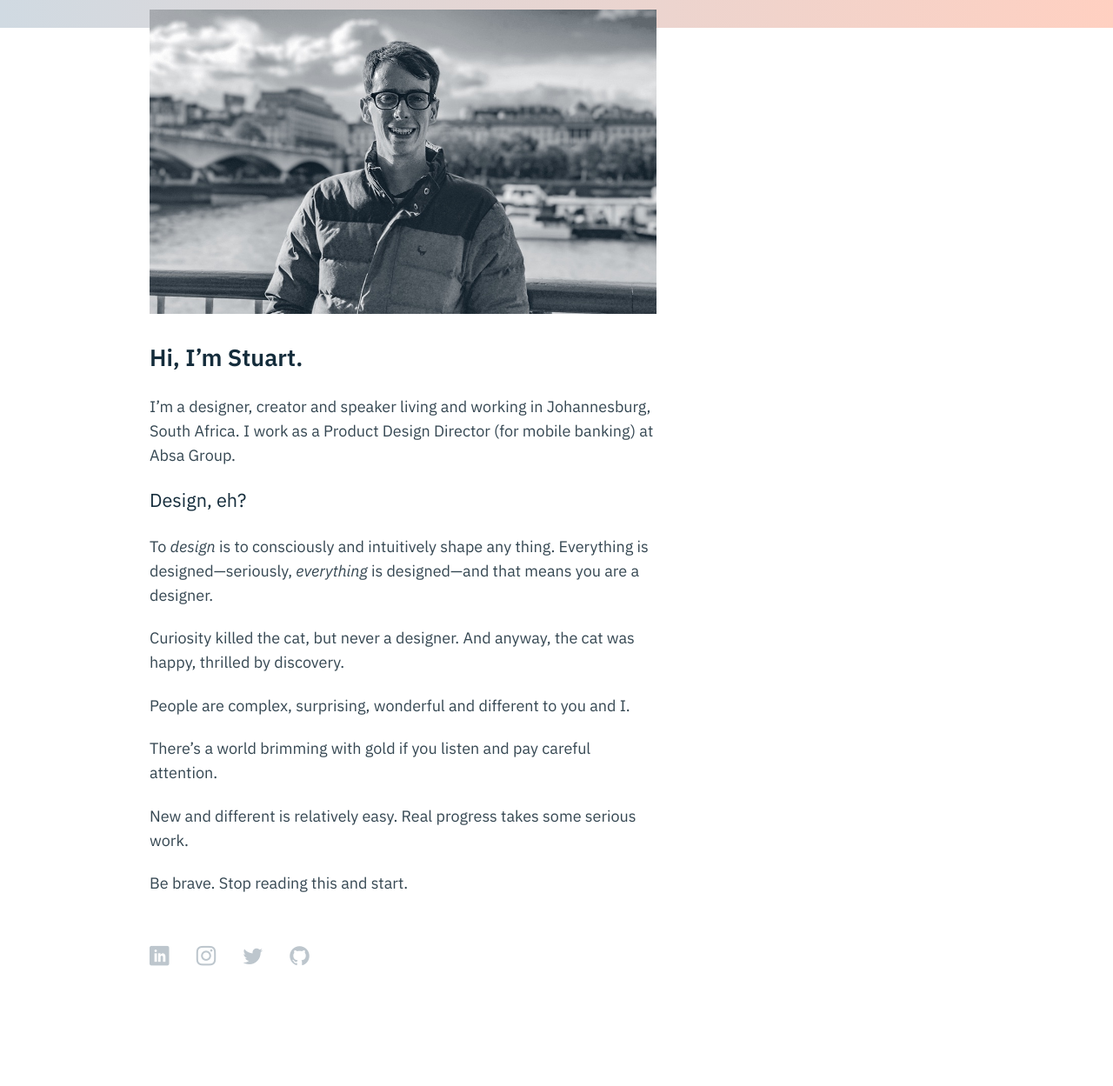
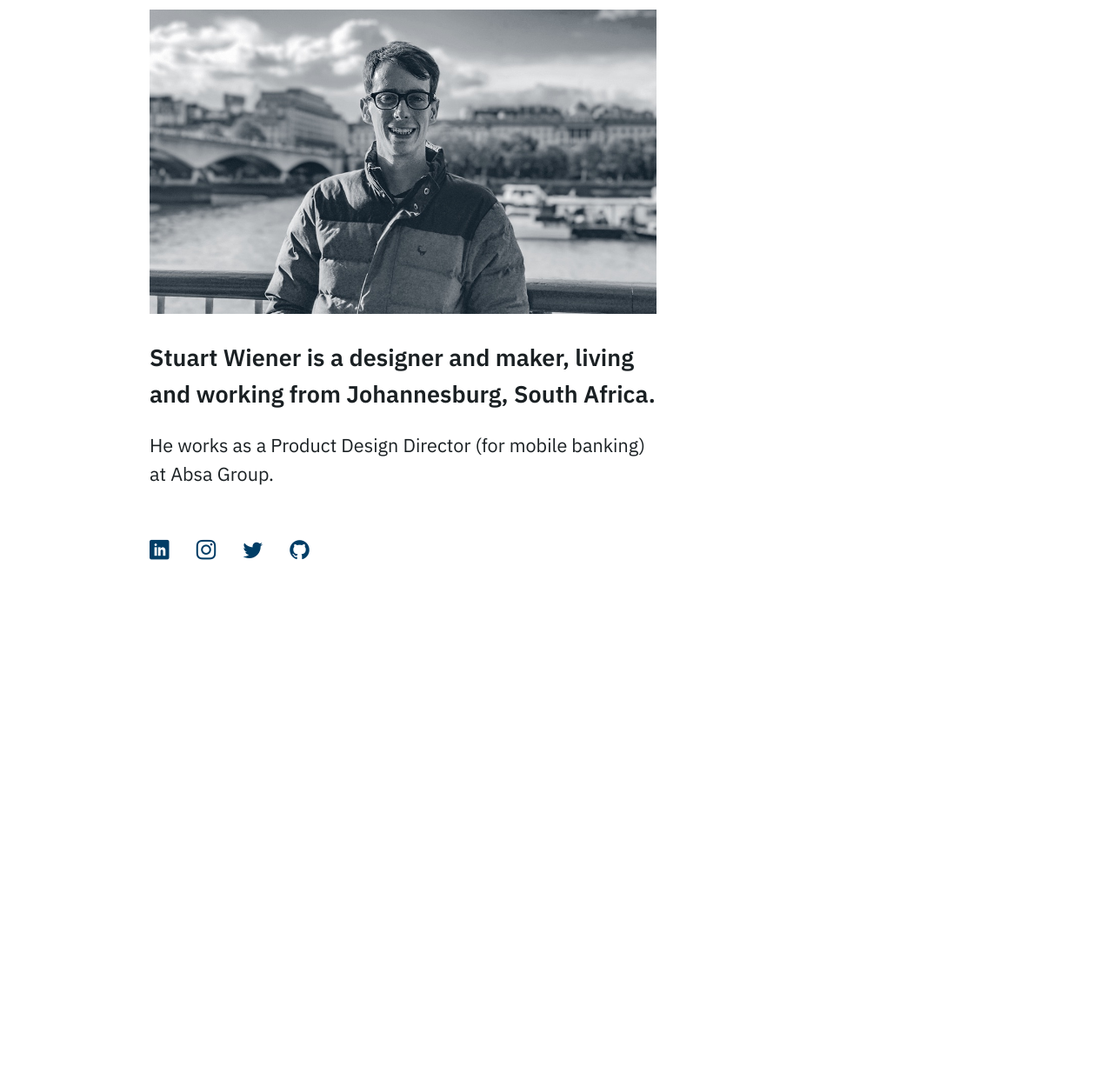
Before and after one commit to stuartwiener/stuartwiener.github.io, a Jekyll site: the page built from index.html, in a window 1280 px wide. Shown: the whole page at 87% size. Built offline with Jekyll 4.4.1, drawn with Linux system fonts in a browser that asks for light colours; some web fonts are replaced; after the commit the page ends 900 px from its top, so only the background shows below that.

Commit message:
cleaned out content

```diff
--- a/_includes/header.html
+++ b/_includes/header.html
@@ -4,7 +4,7 @@
 
       <img src="images/stuartwiener.jpg" alt="">
 
-      <h1>Hi, I’m Stuart.</h1>
+      <h1>Stuart Wiener is a designer and maker, living and working from Johannesburg, South Africa.</h1>
 
   </div>
 
--- a/_sass/_layout.scss
+++ b/_sass/_layout.scss
@@ -16,23 +16,8 @@ html {
   max-width: $primary-width;
 }
 
-.site:before {
-  content: "";
-  position: absolute;
-  top: 0;
-  left: 0;
-  height: 1.8em;
-  width: 100%;
-  background: #D0DAE2; /* Old browsers */
-  background: -moz-linear-gradient(left, #D0DAE2 0%, #ffd0c1 100%); /* FF3.6-15 */
-  background: -webkit-linear-gradient(left, #D0DAE2 0%,#ffd0c1 100%); /* Chrome10-25,Safari5.1-6 */
-  background: linear-gradient(to right, #D0DAE2 0%,#ffd0c1 100%); /* W3C, IE10+, FF16+, Chrome26+, Opera12+, Safari7+ */
-  z-index: -1;
-}
 .site {
   padding-top: 0.6em;
-  position: relative;
-  z-index: 1;
 }
 .site-footer {
   padding-top: 0.6em;
--- a/_sass/_typography.scss
+++ b/_sass/_typography.scss
@@ -14,11 +14,11 @@ html {
 }
 ::-moz-selection {
     color: $heading-color;
-    background: #ffd0c1;
+    background: #F8FF8F;
 }
 ::selection {
   color: $heading-color;
-  background: #ffd0c1;
+  background: #F8FF8F;
 }
 a {
   color: $brand-color;
--- a/css/main.scss
+++ b/css/main.scss
@@ -54,10 +54,10 @@ $base-line-height: 1.555;
 
 $spacing-unit:     1.2em;
 
-$heading-color:    #142C3B;
-$text-color:       #354752;
+$heading-color:    #1A2023;
+$text-color:       #32393E;
 $background-color: #FFFFFF;
-$brand-color:      #BDC6CD;
+$brand-color:      #003D66;
 
 $primary-width:    54em;
 
--- a/index.html
+++ b/index.html
@@ -3,18 +3,4 @@ layout: default
 published: true
 ---
 
-<p>I’m a designer, creator and speaker living and working in Johannesburg, South Africa. I work as a Product Design Director (for mobile banking) at Absa Group.</p>
-
-<h2>Design, eh?</h2>
-
-<p>To <em>design</em> is to consciously and intuitively shape any thing. Everything is designed—seriously, <em>everything</em> is designed—and that means you are a designer.</p>
-
-<p>Curiosity killed the cat, but never a designer. And anyway, the cat was happy, thrilled by discovery.</p>
-
-<p>People are complex, surprising, wonderful and different to you and I.</p>
-
-<p>There’s a world brimming with gold if you listen and pay careful attention.</p>
-
-<p>New and different is relatively easy. Real progress takes some serious work.</p>
-
-<p>Be brave. Stop reading this and start.</p>
+<h2>He works as a Product Design Director (for mobile banking) at Absa Group.</h2>
```
